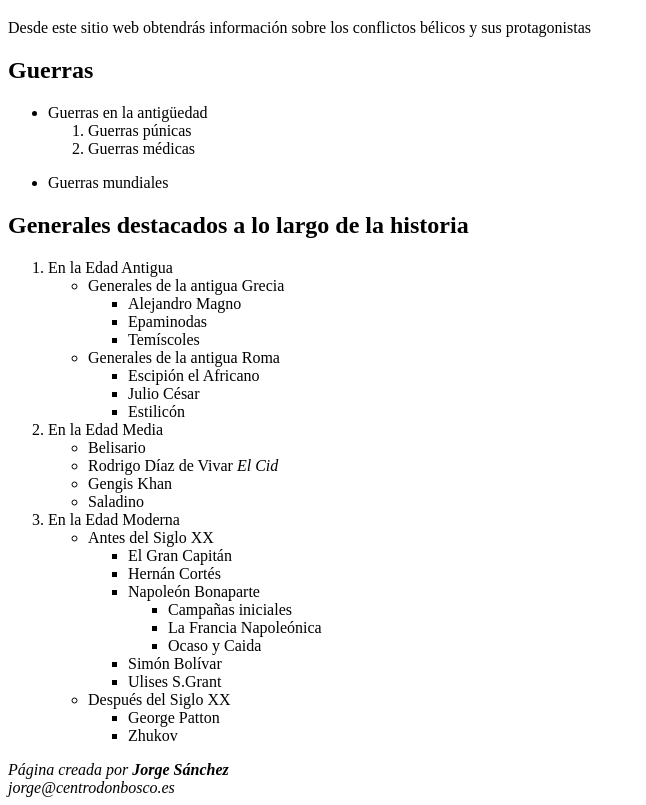
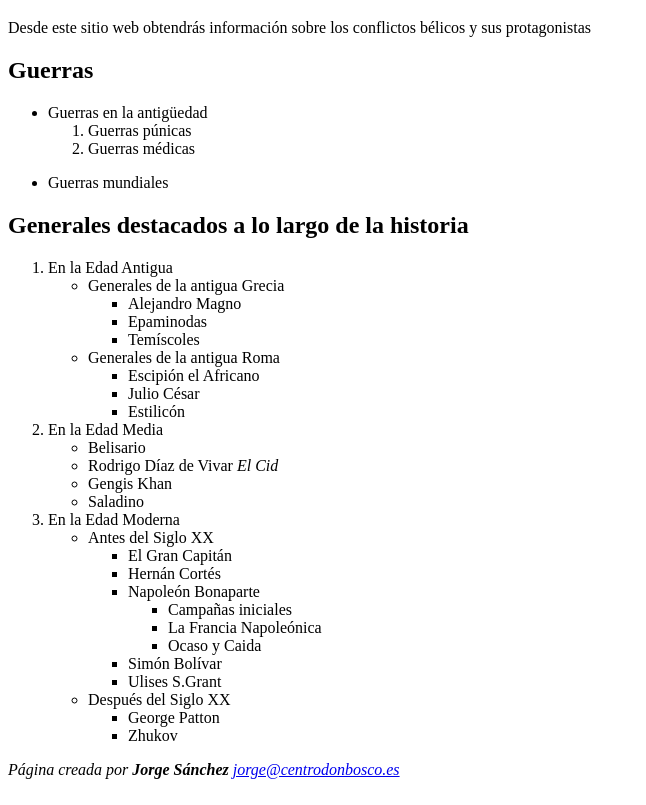
Before and after one commit to Teje-1993/Practicas-LMSGI, a plain HTML site: page Práctica 11 LMGSI/index.html in a window 1280 px wide. Shown: the part 61-866 px from the top of the page, without its empty margins (0-646 px from the left). Drawn offline with Linux system fonts and the light colour scheme.

Commit message:
Practicas-LMSGI

```diff
--- a/Práctica 11 LMGSI/index.html
+++ b/Práctica 11 LMGSI/index.html
@@ -10,12 +10,14 @@
 
 <h2>Guerras</h2>
 <ul>
-        <li>Guerras en la antigüedad</li>
+    <li>Guerras en la antigüedad
 
         <ol>
             <li>Guerras púnicas</li>
             <li>Guerras médicas</li>
         </ol>
+
+    </li>
 </ul>
 <ul>
     <li>Guerras mundiales</li>
@@ -85,5 +87,8 @@
     </ul>
 
 </ol>
-<em>Página creada por <strong>Jorge Sánchez</strong> <address>jorge@centrodonbosco.es</address>
+<address>Página creada por <strong>Jorge Sánchez</strong>
+    <a href=mailto:"jorge@centrodonbosco.es"> jorge@centrodonbosco.es</a>
+</address>
+
 </body>
```
Lines whose indentation alone changed are shown as unchanged.
